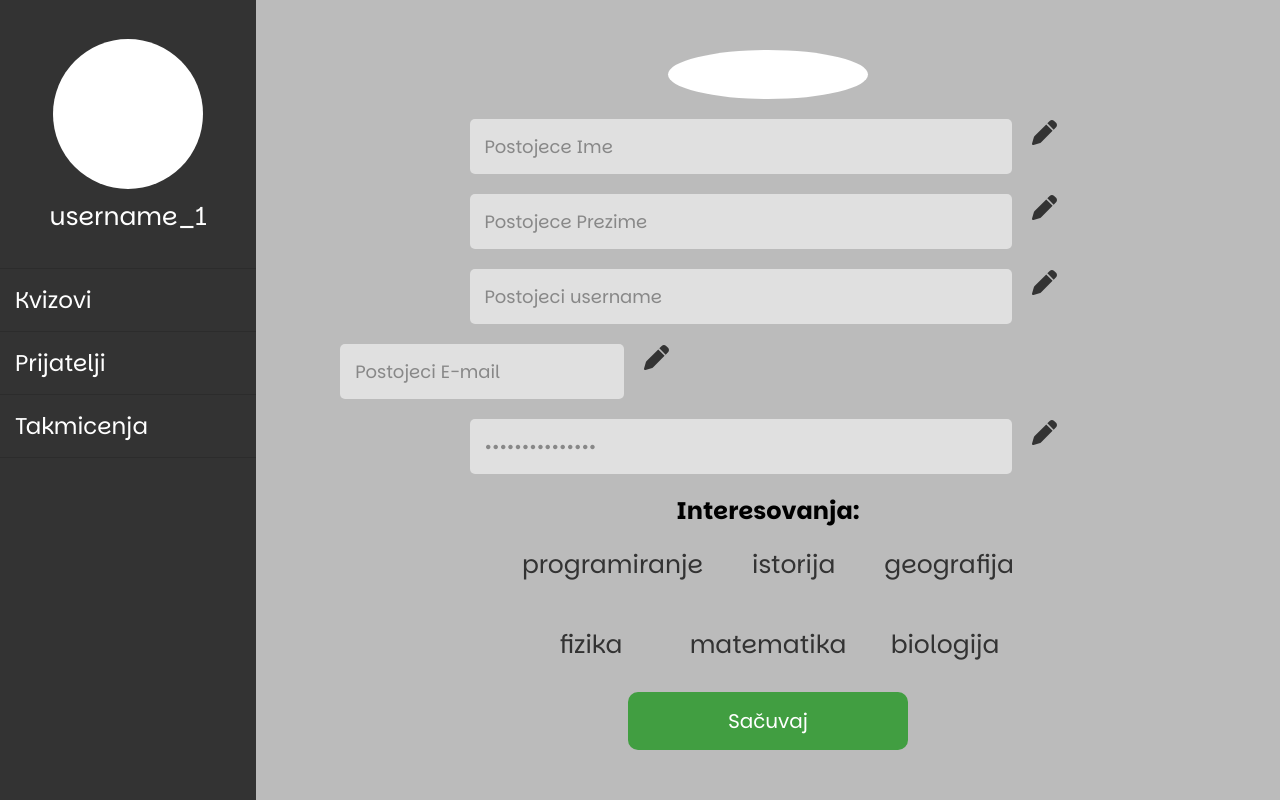
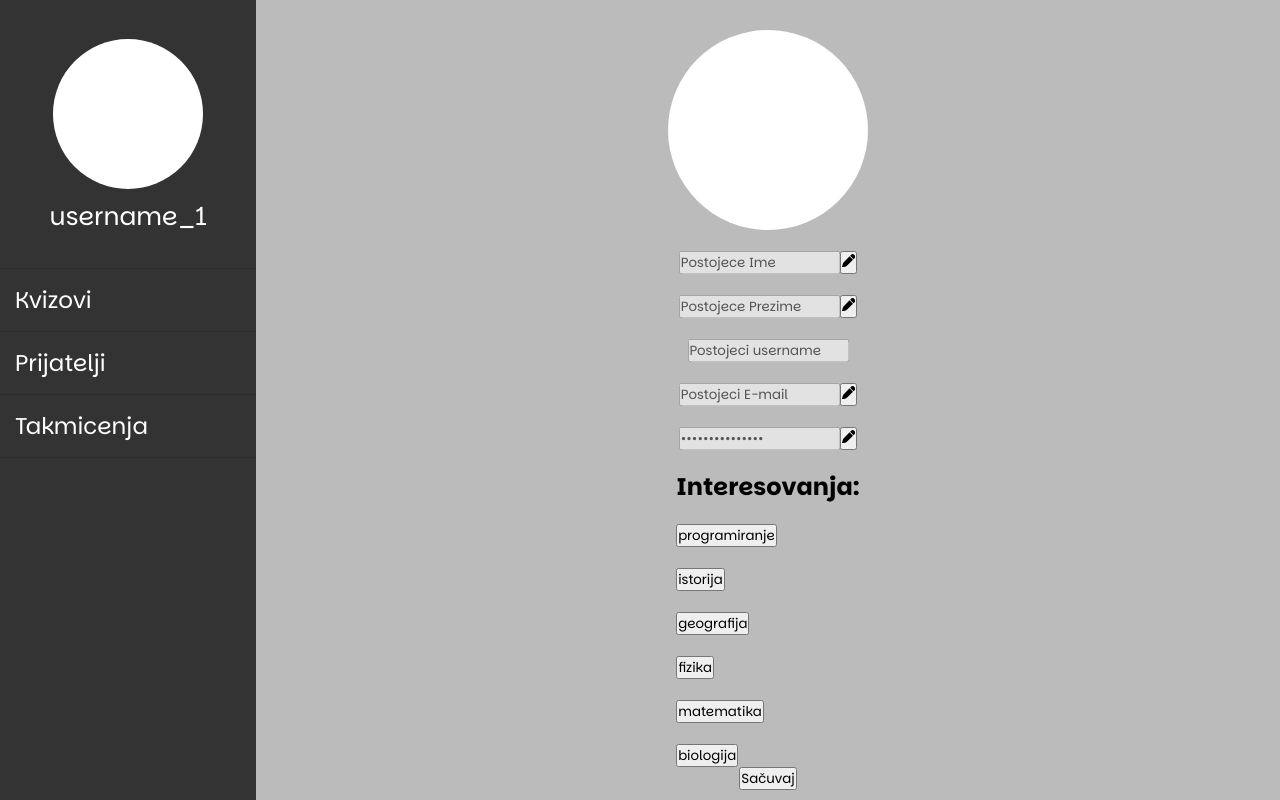
Before and after one commit to DarisMavric/HZS-Domaci, a React (Create React App) app in the folder client/: page /profile in a window 1280 px wide. Built offline with nearby package versions, Linux system fonts and the light colour scheme.

Commit message:
funkcionalnost profile, potreban css

```diff
--- a/client/src/pages/Profile/Profile.css
+++ b/client/src/pages/Profile/Profile.css
@@ -1,4 +1,4 @@
-.profile {
+/* .profile {
   display: flex;
   height: 100vh;
 }
@@ -136,3 +136,166 @@
 
 @media screen and (max-width: 550px) {
 }
+.profile {
+  display: flex;
+  height: 100vh;
+}
+
+.profile-container {
+  background-color: rgb(187, 187, 187);
+  width: 80%;
+  max-height: 100vh;
+  overflow-y: auto;
+  display: flex;
+  justify-self: center;
+  align-items: center;
+  flex-direction: column;
+  padding: 50px 0px;
+}
+
+.pfp-profile {
+  height: 200px;
+  width: 200px !important;
+  background-color: white;
+  border-radius: 100%;
+  margin-top: 0px;
+}
+
+.profile-container div {
+  width: 100%;
+  display: flex;
+  justify-content: center;
+  gap: 10px;
+}
+
+.profile-container div input {
+  padding: 15px;
+  width: 50%;
+  font-size: 18px;
+  background-color: #cdcdcd;
+  color: black;
+  border: none;
+  margin-top: 20px;
+}
+
+.profile-container div button {
+  background-color: transparent;
+  font-size: 25px;
+  border: none;
+  padding: 10px;
+  cursor: pointer;
+  color: #333333;
+  transition: 0.2s;
+}
+
+.profile-container div button:hover {
+  background-color: #cdcdcd;
+}
+
+.sacuvaj-button {
+  color: white;
+  background-color: rgb(65, 158, 65);
+  border: none;
+  padding: 15px 100px;
+  font-size: 20px;
+  cursor: pointer;
+  border-radius: 10px;
+  margin-top: 20px;
+}
+
+.sacuvaj-button:hover {
+  background-color: rgb(54, 135, 54);
+}
+
+.interests-div-profile {
+  display: flex;
+  justify-content: center;
+  align-items: center;
+  flex-direction: column;
+  margin-top: 20px;
+}
+
+.interests-div-profile .all-interests-profile {
+  width: 50%;
+  display: flex;
+  justify-self: center;
+  align-items: center;
+  flex-direction: column;
+}
+
+.single-interest-profile button,
+.single-interest button {
+  padding: 10px 20px;
+  font-size: 16px;
+  border: none;
+  cursor: pointer;
+  transition: 0.3s;
+  background-color: transparent;
+  color: #333333;
+  border-radius: 5px;
+}
+
+.single-interest-profile button.selected,
+.single-interest button.selected {
+  background-color: #333333;
+  color: white;
+}
+
+.profile-container div input {
+  padding: 15px;
+  width: 50%;
+  font-size: 18px;
+  background-color: #cdcdcd;
+  color: black;
+  border-radius: 5px;
+}
+
+.profile-container div input:disabled {
+  background-color: #e0e0e0;
+  color: #888;
+}
+
+.profile-container div input:not(:disabled) {
+  background-color: #fff;
+  color: black;
+}
+
+@media screen and (max-width: 1023px) {
+  .profile-container {
+    width: 100%;
+    min-height: 100vh;
+    padding: 100px 0px;
+  }
+
+  .profile-container div input {
+    width: 80%;
+  }
+} */
+
+.profile {
+  display: flex;
+  background-color: rgb(187, 187, 187);
+}
+
+.profile-container {
+  display: flex;
+  justify-content: center;
+  align-items: center;
+  flex-direction: column;
+  width: 80%;
+}
+
+.profile-container div {
+  margin-top: 20px;
+}
+
+.pfp-profile {
+  height: 200px;
+  width: 200px;
+  background-color: white;
+  border-radius: 100%;
+}
+
+.ime-div-profile {
+  margin-top: 20px;
+}
--- a/client/src/pages/Profile/Profile.jsx
+++ b/client/src/pages/Profile/Profile.jsx
@@ -144,20 +144,13 @@ const Profile = () => {
             onBlur={formik.handleBlur}
             disabled={!editStates.username}
           />
-          <button
-            type="button"
-            className="korisnicko-ime-button"
-            onClick={() => toggleEdit("username")}
-          >
-            <FaPen />
-          </button>
+
           {formik.errors.username && formik.touched.username && (
             <p className="error">{formik.errors.username}</p>
           )}
         </div>
 
         <div className="email-div-profile">
-          <div className="up-input">
           <input
             type="email"
             name="email"
@@ -173,12 +166,9 @@ const Profile = () => {
           >
             <FaPen />
           </button>
-          </div>
-          <div>
           {formik.errors.email && formik.touched.email && (
             <p className="error">{formik.errors.email}</p>
           )}
-          </div>
         </div>
 
         <div className="password-div-profile">
@@ -230,7 +220,7 @@ const Profile = () => {
             <div className="last-3-interests">
               {interesovanja.slice(3).map((interesovanje) => (
                 <div
-                  className="single-interest"
+                  className="single-interest-profile"
                   key={interesovanje}
                   onClick={() => handleInterestClick(interesovanje)}
                 >
```
Lines whose indentation alone changed are shown as unchanged.
